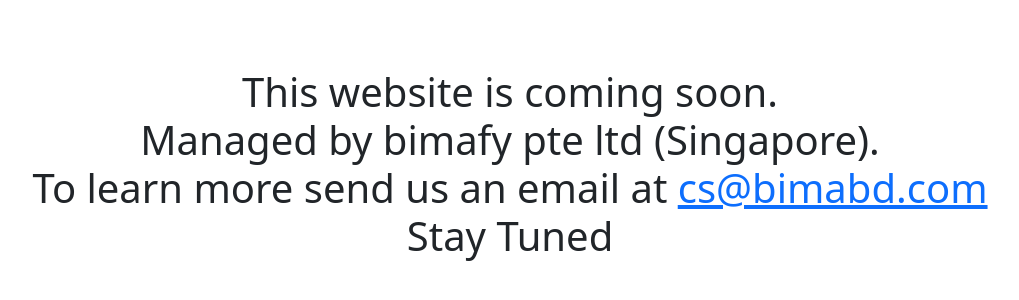
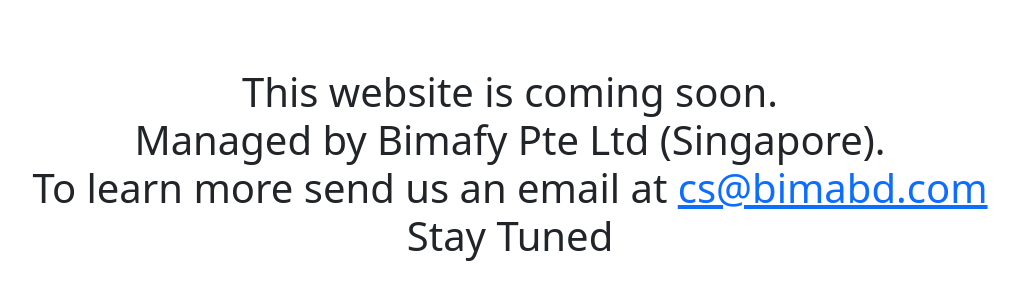
Before and after one commit to polodev/bimafy, a plain HTML site: page index.html in a window 1280 px wide. Shown: the part 232-532 px from the top of the page, without its empty margins (130-1149 px from the left). Drawn offline with nearby package versions, Linux system fonts and the light colour scheme.

Commit message:
--updated--

```diff
--- a/index.html
+++ b/index.html
@@ -16,7 +16,7 @@
       <h1>
         This website is coming soon.
         <br>
-        Managed by bimafy pte ltd (Singapore).
+        Managed by Bimafy Pte Ltd (Singapore).
         <br>
         To learn more send us an email at <a href="mailto:cs@bimabd.com">cs@bimabd.com</a>
         <br>
```
